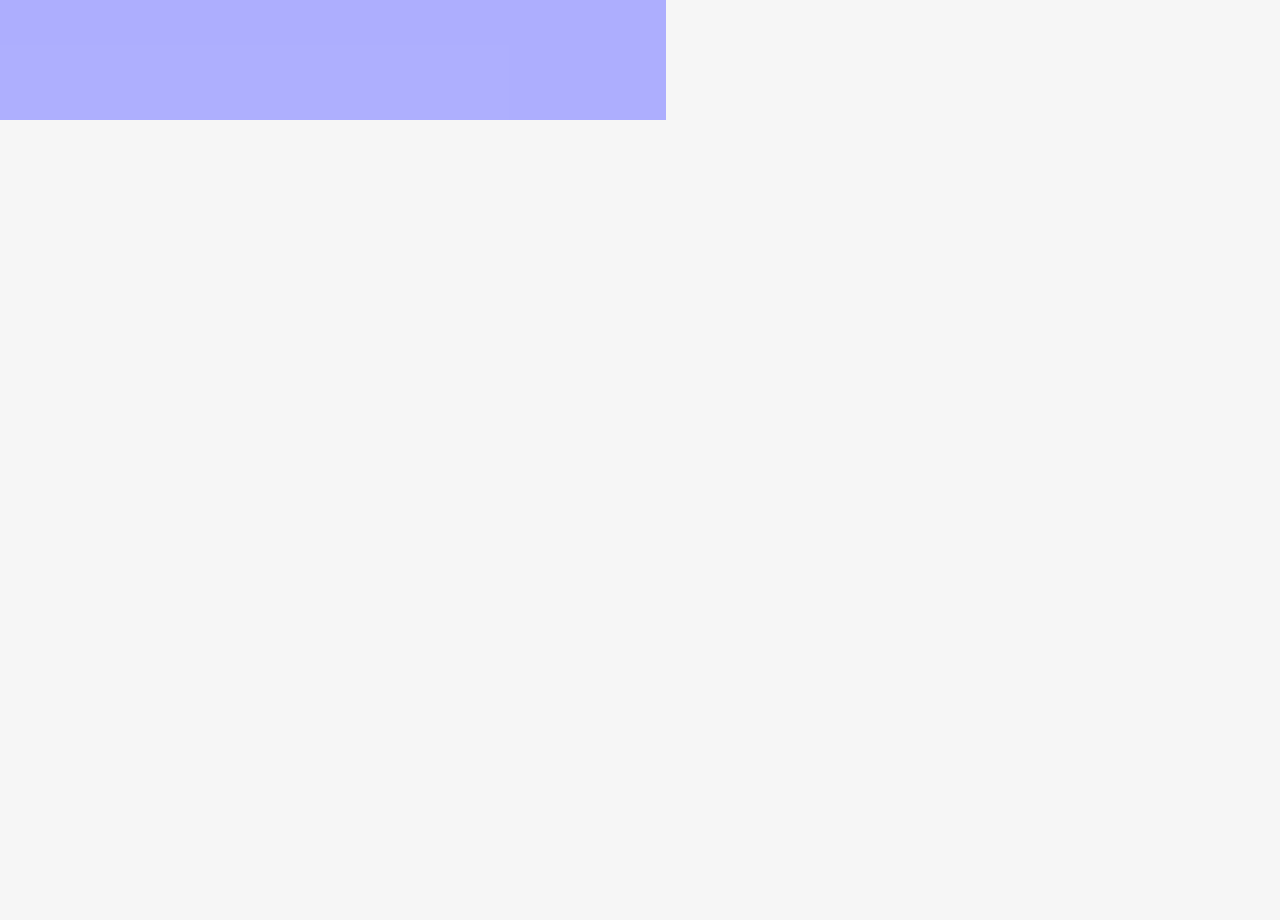
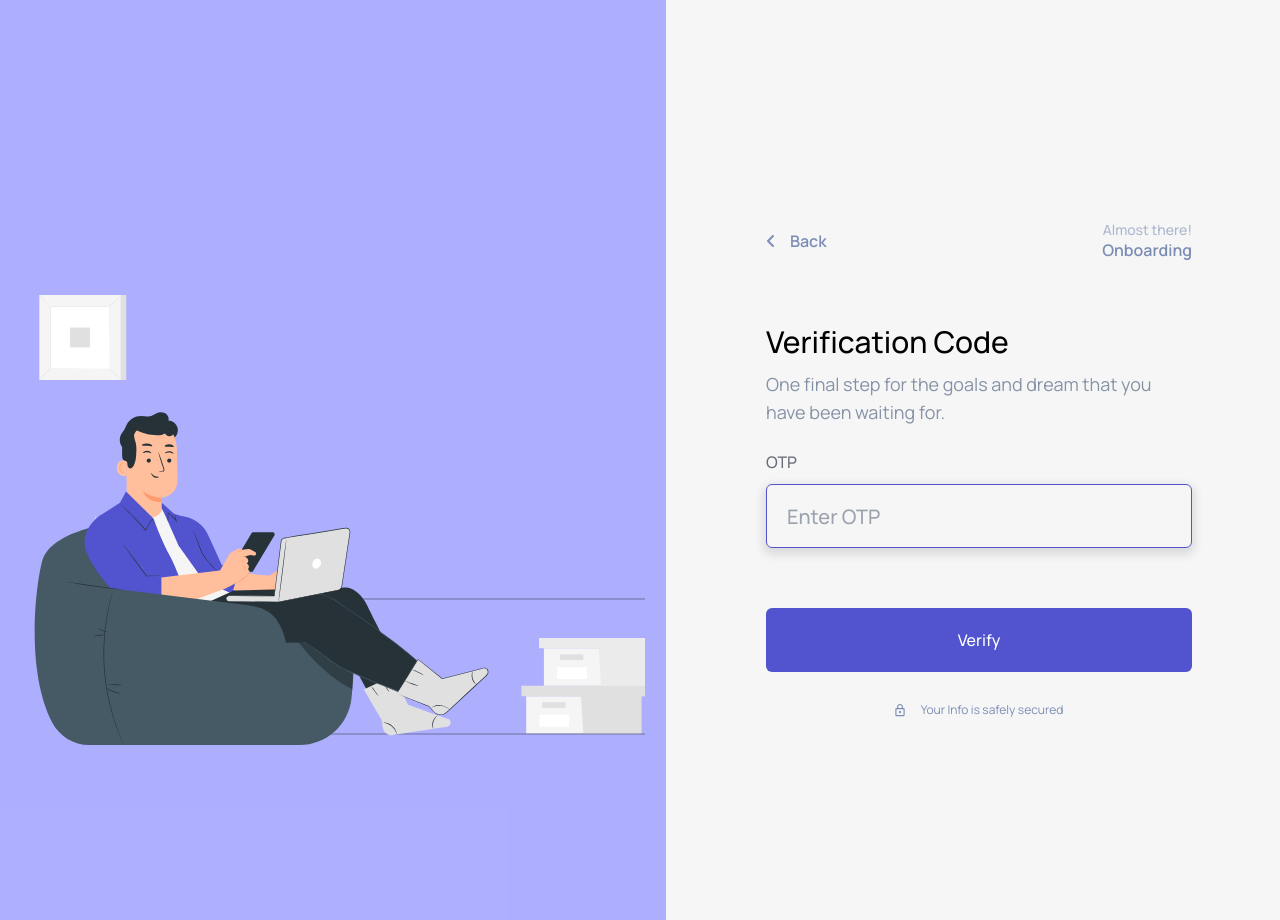
Before and after one commit to sonamnayak/learn-with-noon, a React (Vite) app: page / in a window 1280 px wide. Shown: the part 1480-2400 px from the top of the page. Before the commit the page ends 1600 px from the top, so only its background shows below. Built offline with nearby package versions, Linux system fonts and the light colour scheme.

Commit message:
added verification code component

```diff
--- /dev/null
+++ b/src/scenes/authentication/VerificationCode.jsx
@@ -0,0 +1,33 @@
+import React from 'react'
+import img from '../../assets/Frame 626200.svg'
+import lock from '../../assets/lock_24px.svg'
+
+const VerificationCode = () => {
+  return (
+    <div className="verification">
+        <div className="welcome-img">
+                <img src={img} alt="authImg" />
+            </div>
+
+            <div className="welcome-desc">
+                <div className="box1">
+                    <div className="back"><i class="fa-solid fa-angle-left"></i>Back</div>
+                    <div className="onboarding">
+                        <p>Almost there!</p>
+                        <h5>Onboarding</h5>
+                    </div>
+                </div>
+                <h2>Verification Code</h2>
+                <p>One final step for the goals and dream that you have been waiting for.</p>
+                <label htmlFor="phone">OTP</label> <br />
+                <div className="phone-number">
+                    <input type="number" name="" id="phone" placeholder="Enter OTP" autoComplete="off" />
+                </div>
+                <button>Verify</button>
+                <div className="secure"><img src={lock} alt="lock" />Your Info is safely secured</div>
+            </div>
+    </div>
+  )
+}
+
+export default VerificationCode
--- a/src/scenes/authentication/index.css
+++ b/src/scenes/authentication/index.css
@@ -1,5 +1,15 @@
+input::-webkit-outer-spin-button,
+input::-webkit-inner-spin-button {
+  -webkit-appearance: none;
+  margin: 0;
+}
+input[type=number] {
+  -moz-appearance: textfield;
+}
+
 .platform,
-.welcome {
+.welcome,
+.verification {
     height: 100vh;
     display: flex;
 }
@@ -135,6 +145,7 @@
     line-height: 19px;
     color: rgba(124, 141, 181, 0.6);
     margin: 0;
+    text-align: right;
 }
 
 .onboarding h5 {
@@ -161,7 +172,6 @@
 .phone-number {
     width: 426px;
     height: 64px;
-    background: #FFFFFF;
     border: 1px solid #5254CF;
     box-shadow: 0px 4px 10px 3px rgba(0, 0, 0, 0.11);
     border-radius: 6px;
@@ -191,6 +201,7 @@
     line-height: 27px;
     color: #494949;
     padding-left: 20px;
+    border: none;
 }
 
 .welcome-desc button {
@@ -199,6 +210,11 @@
     background: #5254CF;
     border-radius: 6px;
     margin-top: 60px;
+    font-weight: 500;
+    font-size: 16px;
+    line-height: 19px;
+    color: #FFFFFF;
+
 }
 
 .welcome-desc .secure {
--- a/src/scenes/authentication/index.jsx
+++ b/src/scenes/authentication/index.jsx
@@ -2,12 +2,14 @@ import React from 'react'
 import Platform from './Platform'
 import './index.css'
 import WelcomeBack from './WelcomeBack'
+import VerificationCode from './VerificationCode'
 
 const index = () => {
   return (
     <div>
         <Platform />
         <WelcomeBack />
+        <VerificationCode />
     </div>
   )
 }
```
Also changed, not shown: src/assets/Frame 626200.svg (added).
